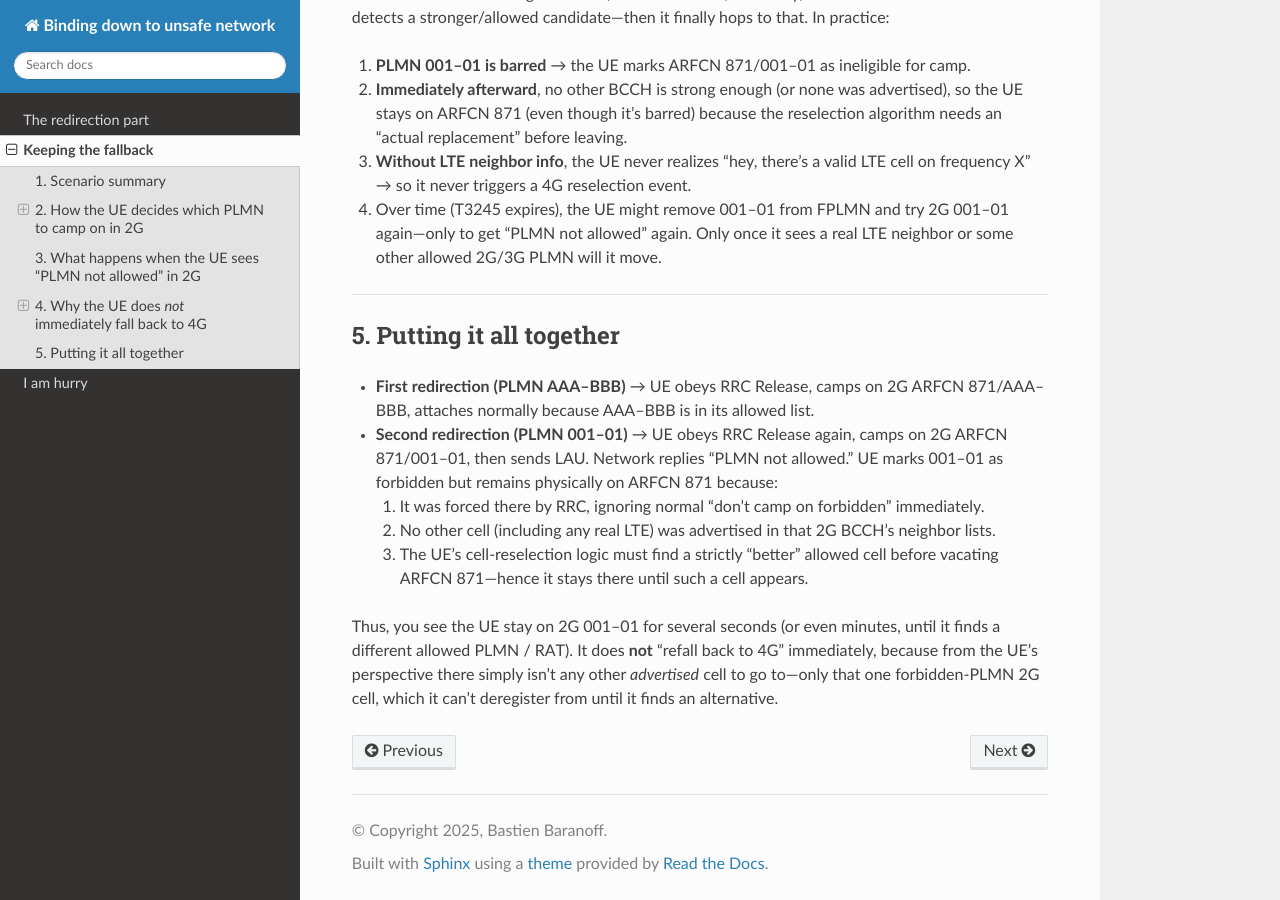
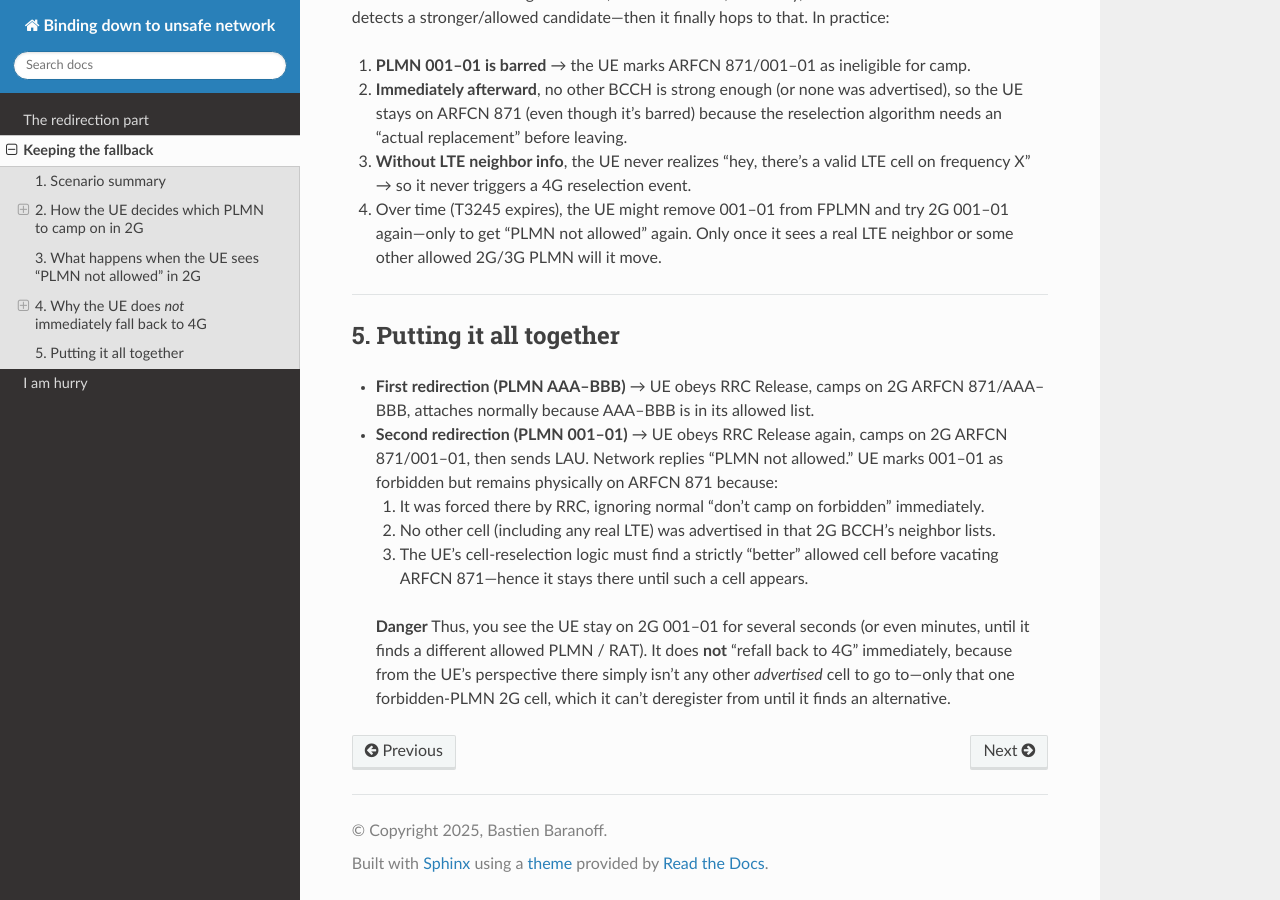
Before and after one commit to bbaranoff/binding-down-to-gsm, a Sphinx documentation site: the page built from docs/KEEPING_THE_FALLBACK.md, in a window 1280 px wide and 900 px high, scrolled down 3257 px. Built offline with Sphinx 7.4.7 and the Read the Docs theme 3.1.0, drawn with Linux system fonts in a browser that asks for light colours.

Commit message:
Update KEEPING_THE_FALLBACK.md

```diff
--- a/docs/KEEPING_THE_FALLBACK.md
+++ b/docs/KEEPING_THE_FALLBACK.md
@@ -112,4 +112,5 @@
   2. No other cell (including any real LTE) was advertised in that 2G BCCH’s neighbor lists.
   3. The UE’s cell‐reselection logic must find a strictly “better” allowed cell before vacating ARFCN 871—hence it stays there until such a cell appears.
 
-Thus, you see the UE stay on 2G 001–01 for several seconds (or even minutes, until it finds a different allowed PLMN / RAT). It does **not** “refall back to 4G” immediately, because from the UE’s perspective there simply isn’t any other *advertised* cell to go to—only that one forbidden‐PLMN 2G cell, which it can’t deregister from until it finds an alternative.
+> **Danger**
+> Thus, you see the UE stay on 2G 001–01 for several seconds (or even minutes, until it finds a different allowed PLMN / RAT). It does **not** “refall back to 4G” immediately, because from the UE’s perspective there simply isn’t any other *advertised* cell to go to—only that one forbidden‐PLMN 2G cell, which it can’t deregister from until it finds an alternative.
```
